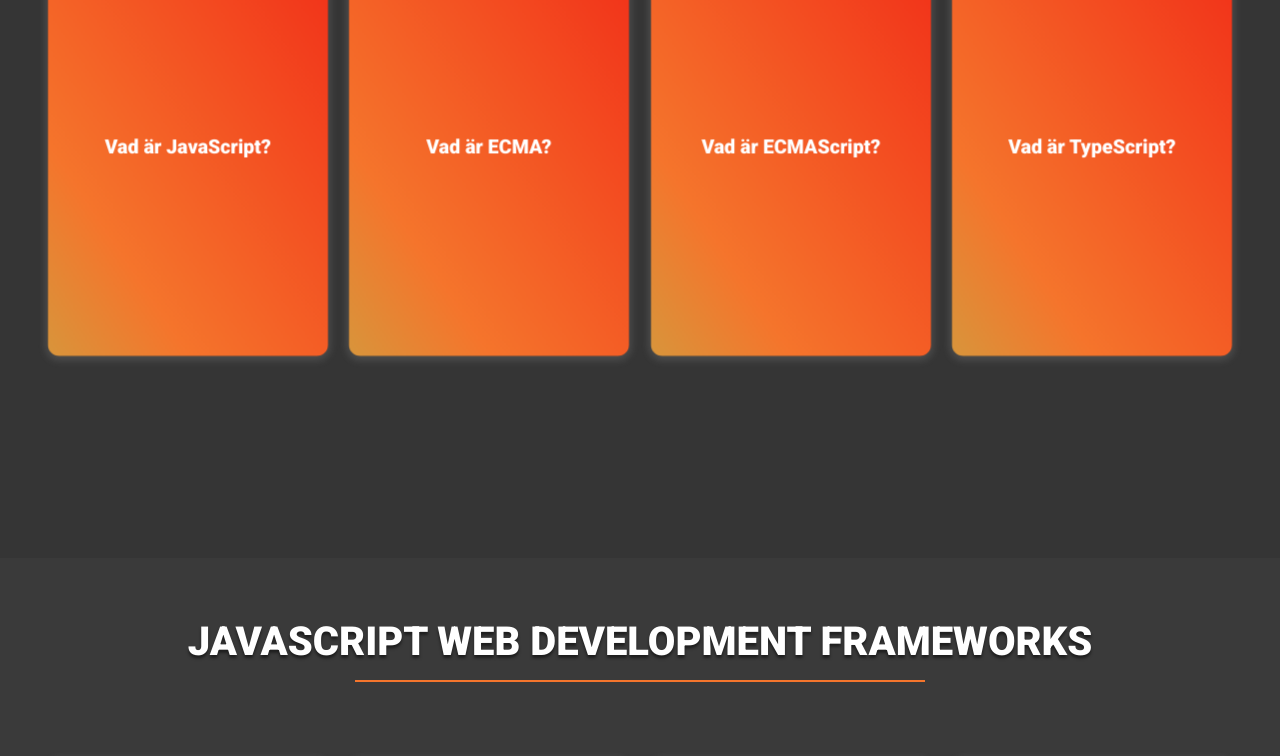
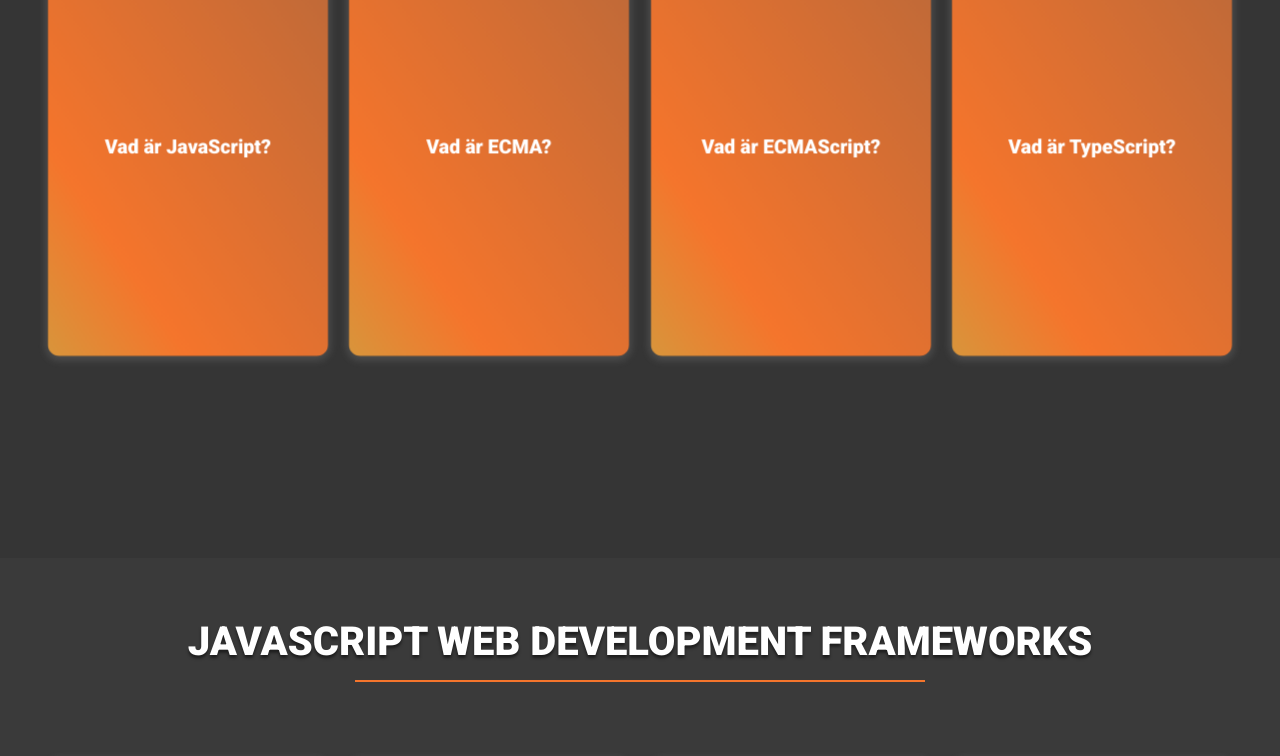
Before and after one commit to jonaslindell-th/Hemtentamen-Frontend, a plain HTML site: page del3.html in a window 1280 px wide. Shown: the part 365-1121 px from the top of the page. Drawn offline with Linux system fonts and the light colour scheme.

Commit message:
Revert "changes to part 3 primary color"
This reverts commit 68bd655f4ab812ac4084fe5982bd600cc8bbc700.

```diff
--- a/resources/css/styledel3.css
+++ b/resources/css/styledel3.css
@@ -1,5 +1,5 @@
 :root {
-    --primary: #F11712;
+    --primary: #A8653E;
     --secondary: #F5752C;
     --thirdary: #83F569;
 }
```
